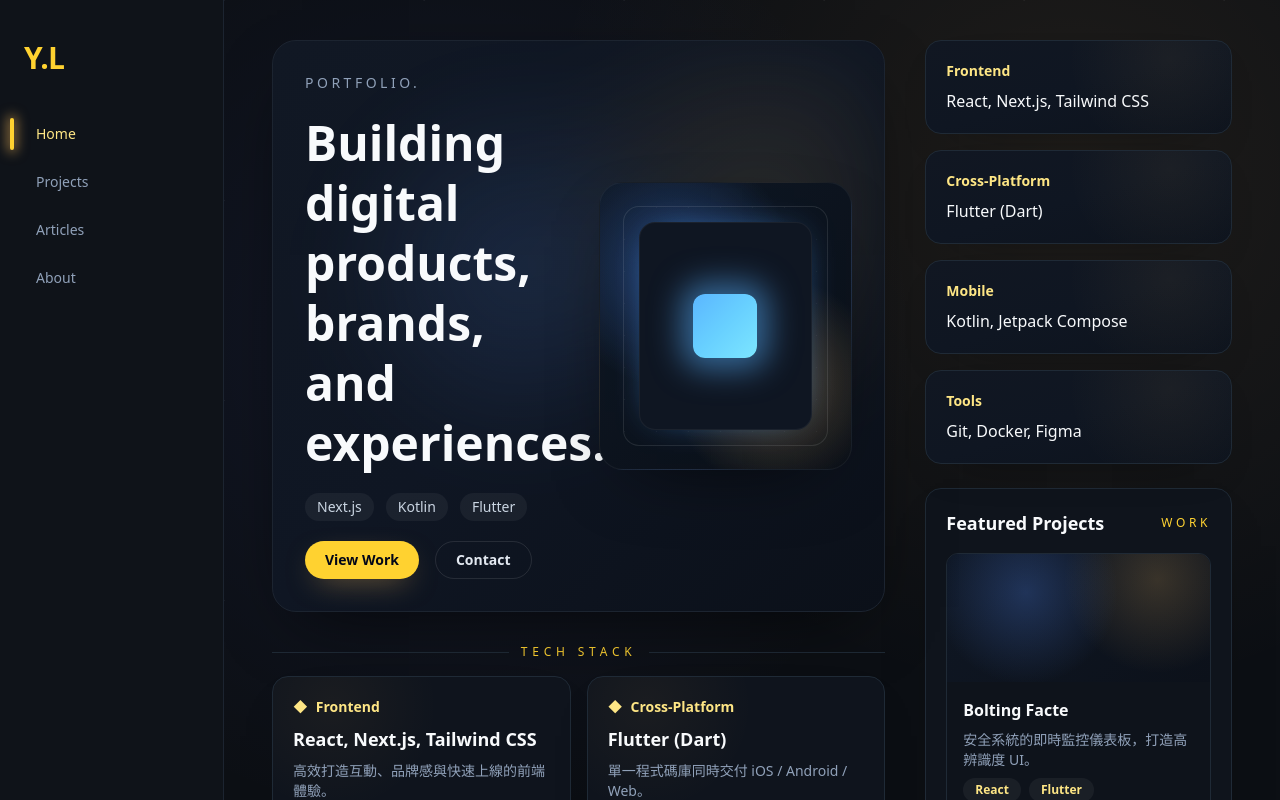
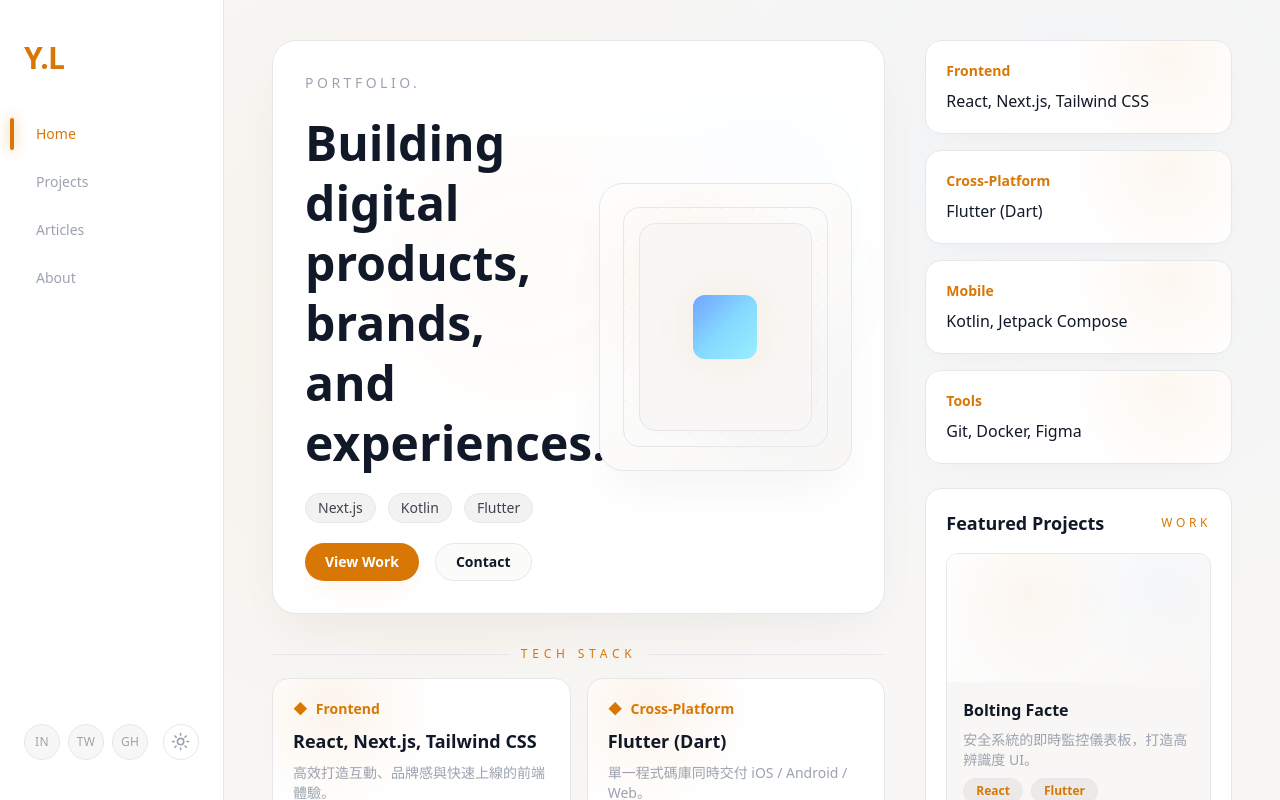
Before and after one commit to CatYunnnn/myWeb, a Next.js app: page / in a window 1280 px wide. Shown: the top 800 px of the page. Built offline with nearby package versions, Linux system fonts and the light colour scheme.

Commit message:
feat: implement seamless light and dark mode toggle with next-themes

```diff
--- a/app/articles/page.tsx
+++ b/app/articles/page.tsx
@@ -1,8 +1,8 @@
 const ArticlesPage = () => {
   return (
-    <div className="p-8 text-slate-100">
+    <div className="p-8 text-foreground transition-colors duration-500">
       <h1 className="text-2xl font-bold">Articles</h1>
-      <p className="mt-3 text-slate-400">內容即將推出，敬請期待。</p>
+      <p className="mt-3 text-muted">文章區塊建置中，敬請期待探索⋯</p>
     </div>
   );
 };
--- a/app/components/Sidebar/Sidebar.tsx
+++ b/app/components/Sidebar/Sidebar.tsx
@@ -3,6 +3,7 @@
 
 import Link from "next/link";
 import { usePathname } from "next/navigation";
+import { ThemeToggle } from "../ThemeToggle/ThemeToggle";
 
 const links = [
   { label: "Home", href: "/" },
@@ -21,9 +22,9 @@ export const Sidebar = () => {
   const pathname = usePathname();
 
   return (
-    <aside className="relative flex w-56 shrink-0 flex-col justify-between border-r border-[#1c2430] bg-[#0f1319] px-6 py-10 shadow-[8px_0_30px_-18px_rgba(0,0,0,0.7)]">
+    <aside className="sticky top-0 flex h-screen w-56 shrink-0 flex-col justify-between border-r border-border bg-card px-6 py-10 shadow-[8px_0_30px_-18px_rgba(0,0,0,0.05)] transition-colors duration-500 dark:shadow-[8px_0_30px_-18px_rgba(0,0,0,0.7)]">
       <div className="space-y-10">
-        <div className="text-3xl font-black tracking-tight text-amber-300">
+        <div className="text-3xl font-black tracking-tight text-accent transition-colors duration-500">
           Y.L
         </div>
 
@@ -38,20 +39,20 @@ export const Sidebar = () => {
               <Link
                 key={item.href}
                 href={item.href}
-                className="group relative flex items-center gap-3 rounded-full px-3 py-2 text-sm font-medium text-slate-300 transition"
+                className="group relative flex items-center gap-3 rounded-full px-3 py-2 text-sm font-medium text-muted transition hover:text-foreground"
               >
                 <span
                   className={`absolute left-[-14px] h-8 w-1 rounded-full transition-all ${
                     active
-                      ? "bg-amber-300 shadow-[0_0_12px_3px_rgba(255,193,94,0.5)]"
-                      : "bg-transparent group-hover:bg-slate-500/60"
+                      ? "bg-accent shadow-[0_0_12px_3px_var(--glow-accent)]"
+                      : "bg-transparent group-hover:bg-muted/40"
                   }`}
                 />
                 <span
                   className={`${
                     active
-                      ? "text-amber-200"
-                      : "text-slate-400 group-hover:text-white"
+                      ? "text-accent"
+                      : "text-muted group-hover:text-foreground"
                   }`}
                 >
                   {item.label}
@@ -62,17 +63,20 @@ export const Sidebar = () => {
         </nav>
       </div>
 
-      <div className="flex items-center gap-3 text-slate-400">
+      <div className="flex items-center gap-2">
+        <div className="flex flex-1 items-center gap-2 text-muted">
           {socials.map((item) => (
             <Link
               key={item.label}
               href={item.href}
-            className="flex h-9 w-9 items-center justify-center rounded-full border border-[#1f2a36] bg-[#121821] text-xs uppercase tracking-wide transition hover:border-amber-300 hover:text-amber-200 hover:shadow-[0_0_15px_-4px_rgba(255,193,94,0.5)]"
+              className="flex h-9 w-9 items-center justify-center rounded-full border border-border bg-background text-xs uppercase tracking-wide transition-all hover:border-accent hover:text-accent hover:shadow-[0_0_15px_-4px_var(--glow-accent)]"
             >
               {item.abbr}
             </Link>
           ))}
         </div>
+        <ThemeToggle />
+      </div>
     </aside>
   );
 };
--- /dev/null
+++ b/app/components/ThemeProvider.tsx
@@ -0,0 +1,11 @@
+"use client";
+
+import { ThemeProvider as NextThemesProvider } from "next-themes";
+import * as React from "react";
+
+export function ThemeProvider({
+  children,
+  ...props
+}: React.ComponentProps<typeof NextThemesProvider>) {
+  return <NextThemesProvider {...props}>{children}</NextThemesProvider>;
+}
--- /dev/null
+++ b/app/components/ThemeToggle/ThemeToggle.tsx
@@ -0,0 +1,32 @@
+"use client";
+
+import * as React from "react";
+import { Moon, Sun } from "lucide-react";
+import { useTheme } from "next-themes";
+
+export function ThemeToggle() {
+  const { theme, setTheme } = useTheme();
+  // Avoid hydration mismatch by only rendering after mount
+  const [mounted, setMounted] = React.useState(false);
+
+  React.useEffect(() => {
+    setMounted(true);
+  }, []);
+
+  if (!mounted) {
+    return (
+      <div className="flex h-9 w-9 items-center justify-center rounded-full border border-border bg-card"></div>
+    );
+  }
+
+  return (
+    <button
+      onClick={() => setTheme(theme === "dark" ? "light" : "dark")}
+      className="group relative flex h-9 w-9 items-center justify-center rounded-full border border-border bg-card text-muted transition-all hover:border-accent hover:text-accent hover:shadow-[0_0_15px_-4px_var(--color-accent)]"
+      aria-label="Toggle theme"
+    >
+      <Sun className="absolute h-[1.2rem] w-[1.2rem] rotate-0 scale-100 transition-all dark:-rotate-90 dark:scale-0" />
+      <Moon className="absolute h-[1.2rem] w-[1.2rem] rotate-90 scale-0 transition-all dark:rotate-0 dark:scale-100" />
+    </button>
+  );
+}
--- a/app/globals.css
+++ b/app/globals.css
@@ -1,39 +1,49 @@
 @import "tailwindcss";
 
 :root {
-  /* base colors */
-  --color-bg: #f4f3f1;
-  --color-text: #1c1c1c;
-  --color-muted: #6b6b6b;
-  --color-accent: #9c7a2f;
+  /* Soft Editorial Light Mode */
+  --bg: #f8f7f5;
+  --fg: #111827;
+  --accent: #d97706; /* amber 600 */
+  --accent-hover: #b45309;
+  --card: #ffffff;
+  --border: #e5e7eb;
+  --muted: #9ca3af;
 
-  /* surface */
-  --color-surface: #ffffff;
-  --color-border: #e5e5e5;
+  /* Light mode specific gradients/shadows */
+  --glow-accent: rgba(217, 119, 6, 0.2);
+  --mesh-1: rgba(217, 119, 6, 0.05); /* very subtle amber */
+  --mesh-2: rgba(59, 130, 246, 0.03); /* subtle blue */
 }
 
 .dark {
-  --color-bg: #1e2327;
-  --color-text: #eaeaea;
-  --color-muted: #a0a0a0;
-  --color-accent: #c9a24d;
+  /* Neon Pulse Dark Mode */
+  --bg: #0c0f14;
+  --fg: #f1f5f9;
+  --accent: #fcd34d; /* amber 300 */
+  --accent-hover: #fce68a;
+  --card: #0f141d;
+  --border: #1f2a36;
+  --muted: #64748b;
 
-  --color-surface: #262b30;
-  --color-border: #333840;
+  /* Dark mode specific gradients/glows */
+  --glow-accent: rgba(252, 211, 77, 0.5);
+  --mesh-1: rgba(86, 142, 255, 0.25);
+  --mesh-2: rgba(255, 193, 94, 0.18);
 }
 
 @theme inline {
-  --color-background: var(--color-bg);
-  --color-foreground: var(--color-text);
-  --color-muted: var(--color-muted);
-  --color-accent: var(--color-accent);
-  --color-surface: var(--color-surface);
-  --color-border: var(--color-border);
+  --color-background: var(--bg);
+  --color-foreground: var(--fg);
+  --color-accent: var(--accent);
+  --color-accent-hover: var(--accent-hover);
+  --color-card: var(--card);
+  --color-border: var(--border);
+  --color-muted: var(--muted);
 }
 
 body {
-  background-color: var(--color-bg);
-  color: var(--color-text);
-  font-family: system-ui, -apple-system, BlinkMacSystemFont,
-    "Segoe UI", sans-serif;
+  background-color: var(--bg);
+  color: var(--fg);
+  font-family: system-ui, -apple-system, BlinkMacSystemFont, "Segoe UI", sans-serif;
 }
--- a/app/layout.tsx
+++ b/app/layout.tsx
@@ -3,6 +3,7 @@ import { Geist, Geist_Mono } from "next/font/google";
 import "./globals.css";
 //////// components
 import { Sidebar } from "./components/Sidebar/Sidebar";
+import { ThemeProvider } from "./components/ThemeProvider";
 
 const geistSans = Geist({
   variable: "--font-geist-sans",
@@ -25,14 +26,21 @@ export default function RootLayout({
   children: React.ReactNode;
 }>) {
   return (
-    <html lang="en" className="dark">
+    <html lang="en" suppressHydrationWarning>
       <body
-        className={`${geistSans.variable} ${geistMono.variable} antialiased bg-[#0c0f14] text-slate-100`}
+        className={`${geistSans.variable} ${geistMono.variable} antialiased bg-background text-foreground transition-colors duration-500`}
       >
-        <div className="flex min-h-screen bg-[#0c0f14] text-slate-100">
-          <Sidebar />
-          <div className="flex-1">{children}</div>
-        </div>
+        <ThemeProvider
+          attribute="class"
+          defaultTheme="system"
+          enableSystem
+          disableTransitionOnChange
+        >
+          <div className="flex min-h-screen bg-background text-foreground transition-colors duration-500">
+            <Sidebar />
+            <div className="flex-1">{children}</div>
+          </div>
+        </ThemeProvider>
       </body>
     </html>
   );
--- a/app/page.tsx
+++ b/app/page.tsx
@@ -57,53 +57,53 @@ const projects = [
 
 export default function Home() {
   return (
-    <div className="relative min-h-screen overflow-hidden bg-[#0c0f14]">
+    <div className="relative min-h-screen overflow-hidden bg-background transition-colors duration-500">
       <div className="pointer-events-none absolute inset-0">
-        <div className="absolute inset-0 bg-[radial-gradient(circle_at_20%_20%,rgba(88,111,255,0.08),transparent_30%),radial-gradient(circle_at_80%_10%,rgba(255,187,92,0.08),transparent_30%),radial-gradient(circle_at_60%_70%,rgba(68,192,255,0.06),transparent_28%)]" />
-        <div className="absolute inset-0 bg-[linear-gradient(120deg,rgba(255,255,255,0.05)_1px,transparent_1px),linear-gradient(210deg,rgba(255,255,255,0.03)_1px,transparent_1px)] bg-[length:200px_200px]" />
+        <div className="absolute inset-0 bg-[radial-gradient(circle_at_20%_20%,var(--mesh-1),transparent_30%),radial-gradient(circle_at_80%_10%,var(--mesh-2),transparent_30%),radial-gradient(circle_at_60%_70%,var(--mesh-1),transparent_28%)] transition-colors duration-500" />
+        <div className="absolute inset-0 bg-[linear-gradient(120deg,var(--color-border)_1px,transparent_1px),linear-gradient(210deg,var(--color-border)_1px,transparent_1px)] bg-[length:200px_200px] transition-colors duration-500 opacity-60 dark:opacity-100" />
       </div>
 
       <main className="relative mx-auto max-w-7xl px-6 py-10 lg:px-12">
         <div className="grid gap-10 lg:grid-cols-[2fr_1fr]">
           <section className="space-y-8">
             {/* Hero */}
-            <div className="relative overflow-hidden rounded-3xl border border-[#1c2430] bg-gradient-to-br from-[#111824] via-[#0f1623] to-[#0b1019] p-8 shadow-[0_25px_70px_-30px_rgba(0,0,0,0.75)]">
-              <div className="absolute inset-0 opacity-60 blur-2xl" style={{ background: "radial-gradient(circle at 40% 40%, rgba(96, 156, 255, 0.25), transparent 40%), radial-gradient(circle at 80% 30%, rgba(255, 204, 102, 0.2), transparent 35%)" }} />
+            <div className="relative overflow-hidden rounded-3xl border border-border bg-card p-8 shadow-[0_25px_50px_-12px_rgba(0,0,0,0.05)] transition-all duration-500 dark:shadow-[0_25px_70px_-30px_rgba(0,0,0,0.75)]">
+              <div className="absolute inset-0 opacity-60 blur-2xl bg-[radial-gradient(circle_at_40%_40%,var(--mesh-1),transparent_40%),radial-gradient(circle_at_80%_30%,var(--mesh-2),transparent_35%)] transition-colors duration-500" />
 
               <div className="relative grid items-center gap-10 lg:grid-cols-2">
                 <div className="space-y-5">
-                  <p className="text-sm uppercase tracking-[0.25em] text-slate-400">
-                 Portfolio.
+                  <p className="text-sm uppercase tracking-[0.25em] text-muted">
+                    Portfolio.
                   </p>
-                  <h1 className="text-4xl font-bold leading-tight text-slate-50 md:text-5xl">
+                  <h1 className="text-4xl font-bold leading-tight text-foreground md:text-5xl">
                     Building digital products, brands, and experiences.
                   </h1>
-                  <div className="flex flex-wrap items-center gap-3 text-sm text-slate-300">
-                    <span className="rounded-full bg-white/5 px-3 py-1">
+                  <div className="flex flex-wrap items-center gap-3 text-sm text-foreground/80">
+                    <span className="rounded-full bg-black/5 dark:bg-white/5 border border-border px-3 py-1">
                       Next.js
                     </span>
-                    <span className="rounded-full bg-white/5 px-3 py-1">
+                    <span className="rounded-full bg-black/5 dark:bg-white/5 border border-border px-3 py-1">
                       Kotlin
                     </span>
-                    <span className="rounded-full bg-white/5 px-3 py-1">
+                    <span className="rounded-full bg-black/5 dark:bg-white/5 border border-border px-3 py-1">
                       Flutter
                     </span>
                   </div>
                   <div className="flex flex-wrap gap-4">
-                    <button className="rounded-full bg-amber-300 px-5 py-2 text-sm font-semibold text-slate-950 shadow-[0_10px_30px_-12px_rgba(255,193,94,0.6)] transition hover:-translate-y-0.5 hover:shadow-[0_12px_40px_-14px_rgba(255,193,94,0.8)]">
+                    <button className="rounded-full bg-accent px-5 py-2 text-sm font-semibold text-white dark:text-slate-950 shadow-[0_10px_30px_-12px_var(--glow-accent)] transition hover:-translate-y-0.5 hover:bg-accent-hover hover:shadow-[0_12px_40px_-14px_var(--glow-accent)]">
                       View Work
                     </button>
-                    <button className="rounded-full border border-white/10 px-5 py-2 text-sm font-semibold text-slate-200 transition hover:border-amber-200 hover:text-amber-200">
+                    <button className="rounded-full border border-border px-5 py-2 text-sm font-semibold text-foreground transition hover:border-accent hover:text-accent bg-background/50 backdrop-blur">
                       Contact
                     </button>
                   </div>
                 </div>
 
-                <div className="relative flex items-center justify-center">
-                  <div className="h-72 w-72 rounded-3xl border border-white/5 bg-[radial-gradient(circle_at_30%_30%,rgba(76,140,255,0.35),transparent_45%),radial-gradient(circle_at_70%_70%,rgba(255,196,110,0.28),transparent_40%),linear-gradient(135deg,#0e1724,#0a0f17)] shadow-[0_25px_80px_-40px_rgba(0,0,0,0.8)]">
-                    <div className="absolute inset-6 rounded-2xl border border-white/10 bg-[linear-gradient(120deg,rgba(255,255,255,0.05)_1px,transparent_1px)] bg-[length:32px_32px]" />
-                    <div className="absolute inset-10 flex items-center justify-center rounded-2xl border border-white/5 bg-[#0f1622] shadow-[0_0_35px_-18px_rgba(77,162,255,0.9)]">
-                      <div className="h-16 w-16 rounded-xl bg-gradient-to-br from-[#5bb6ff] via-[#68d0ff] to-[#7ce6ff] shadow-[0_0_30px_12px_rgba(88,178,255,0.5)]" />
+                <div className="relative flex items-center justify-center hidden sm:flex">
+                  <div className="h-72 w-72 rounded-3xl border border-border bg-[radial-gradient(circle_at_30%_30%,var(--mesh-1),transparent_45%),radial-gradient(circle_at_70%_70%,var(--mesh-2),transparent_40%),linear-gradient(135deg,var(--color-card),var(--color-background))] shadow-[0_25px_50px_-12px_rgba(0,0,0,0.05)] transition-all duration-500 dark:shadow-[0_25px_80px_-40px_rgba(0,0,0,0.8)]">
+                    <div className="absolute inset-6 rounded-2xl border border-border bg-[linear-gradient(120deg,var(--color-border)_1px,transparent_1px)] bg-[length:32px_32px]" />
+                    <div className="absolute inset-10 flex items-center justify-center rounded-2xl border border-border bg-background shadow-[0_0_35px_-18px_var(--mesh-1)]">
+                      <div className="h-16 w-16 rounded-xl bg-gradient-to-br from-[#72a3ff] via-[#85d8ff] to-[#99efff] shadow-[0_0_30px_12px_var(--mesh-1)] dark:from-[#5bb6ff] dark:via-[#68d0ff] dark:to-[#7ce6ff]" />
                     </div>
                   </div>
                 </div>
@@ -112,30 +112,30 @@ export default function Home() {
 
             {/* Tech Stack */}
             <div className="space-y-4">
-              <div className="flex items-center gap-3 text-slate-300">
-                <div className="h-[1px] flex-1 bg-[#1f2a36]" />
-                <span className="text-xs uppercase tracking-[0.4em] text-amber-300">
+              <div className="flex items-center gap-3 text-muted">
+                <div className="h-[1px] flex-1 bg-border" />
+                <span className="text-xs uppercase tracking-[0.4em] text-accent">
                   Tech Stack
                 </span>
-                <div className="h-[1px] flex-1 bg-[#1f2a36]" />
+                <div className="h-[1px] flex-1 bg-border" />
               </div>
 
               <div className="grid gap-4 md:grid-cols-2">
                 {techCards.map((card) => (
                   <div
                     key={card.title}
-                    className="relative overflow-hidden rounded-2xl border border-[#1f2a36] bg-[#0f141d] p-5 shadow-[0_20px_60px_-40px_rgba(0,0,0,0.8)]"
+                    className="relative overflow-hidden rounded-2xl border border-border bg-card p-5 shadow-[0_10px_30px_-15px_rgba(0,0,0,0.05)] transition-colors duration-500 dark:shadow-[0_20px_60px_-40px_rgba(0,0,0,0.8)]"
                   >
-                    <div className="absolute inset-0 opacity-40" style={{ background: "radial-gradient(circle at 20% 20%, rgba(255,193,94,0.12), transparent 40%)" }} />
+                    <div className="absolute inset-0 opacity-40 bg-[radial-gradient(circle_at_20%_20%,var(--glow-accent),transparent_40%)] transition-colors duration-500" />
                     <div className="relative space-y-2">
-                      <div className="flex items-center gap-2 text-sm font-semibold text-amber-200">
+                      <div className="flex items-center gap-2 text-sm font-semibold text-accent">
                         <span>◆</span>
                         <span>{card.title}</span>
                       </div>
-                      <div className="text-lg font-semibold text-slate-50">
+                      <div className="text-lg font-semibold text-foreground">
                         {card.subtitle}
                       </div>
-                      <p className="text-sm text-slate-400">{card.description}</p>
+                      <p className="text-sm text-muted">{card.description}</p>
                     </div>
                   </div>
                 ))}
@@ -148,14 +148,14 @@ export default function Home() {
               {quickCards.map((card) => (
                 <div
                   key={card.title}
-                  className="relative overflow-hidden rounded-2xl border border-[#1f2a36] bg-gradient-to-br from-[#111722] via-[#0f1622] to-[#0d131d] p-5 shadow-[0_18px_50px_-35px_rgba(0,0,0,0.7)]"
+                  className="relative overflow-hidden rounded-2xl border border-border bg-card p-5 shadow-[0_10px_30px_-15px_rgba(0,0,0,0.05)] transition-colors duration-500 dark:shadow-[0_18px_50px_-35px_rgba(0,0,0,0.7)]"
                 >
-                  <div className="absolute inset-0 opacity-30" style={{ background: "radial-gradient(circle at 80% 20%, rgba(255,193,94,0.18), transparent 40%)" }} />
+                  <div className="absolute inset-0 opacity-30 bg-[radial-gradient(circle_at_80%_20%,var(--glow-accent),transparent_40%)] transition-colors duration-500" />
                   <div className="relative space-y-2">
-                    <div className="text-sm font-semibold text-amber-200">
+                    <div className="text-sm font-semibold text-accent">
                       {card.title}
                     </div>
-                    <div className="text-base font-medium text-slate-50">
+                    <div className="text-base font-medium text-foreground">
                       {card.subtitle}
                     </div>
                   </div>
@@ -163,12 +163,12 @@ export default function Home() {
               ))}
             </div>
 
-            <div className="rounded-2xl border border-[#1f2a36] bg-[#0f141c] p-5 shadow-[0_20px_55px_-38px_rgba(0,0,0,0.8)]">
+            <div className="rounded-2xl border border-border bg-card p-5 shadow-[0_10px_30px_-15px_rgba(0,0,0,0.05)] transition-colors duration-500 dark:shadow-[0_20px_55px_-38px_rgba(0,0,0,0.8)]">
               <div className="mb-4 flex items-center justify-between">
-                <h3 className="text-lg font-semibold text-slate-50">
+                <h3 className="text-lg font-semibold text-foreground">
                   Featured Projects
                 </h3>
-                <span className="text-xs uppercase tracking-[0.3em] text-amber-300">
+                <span className="text-xs uppercase tracking-[0.3em] text-accent">
                   Work
                 </span>
               </div>
@@ -176,21 +176,21 @@ export default function Home() {
                 {projects.map((project) => (
                   <div
                     key={project.title}
-                    className="group overflow-hidden rounded-xl border border-[#1f2a36] bg-[#0e131b] transition hover:border-amber-200/60 hover:shadow-[0_15px_45px_-28px_rgba(255,193,94,0.6)]"
+                    className="group overflow-hidden rounded-xl border border-border bg-background transition-all hover:border-accent hover:shadow-[0_10px_30px_-15px_var(--glow-accent)] dark:hover:shadow-[0_15px_45px_-28px_var(--glow-accent)]"
                   >
-                    <div className="h-32 bg-[radial-gradient(circle_at_30%_30%,rgba(86,142,255,0.25),transparent_45%),radial-gradient(circle_at_80%_20%,rgba(255,193,94,0.18),transparent_40%),linear-gradient(135deg,#0f1724,#0c111a)]" />
+                    <div className="h-32 bg-[radial-gradient(circle_at_30%_30%,var(--mesh-1),transparent_45%),radial-gradient(circle_at_80%_20%,var(--mesh-2),transparent_40%),linear-gradient(135deg,var(--color-card),var(--color-background))]" />
                     <div className="space-y-2 p-4">
-                      <div className="text-base font-semibold text-slate-50">
+                      <div className="text-base font-semibold text-foreground">
                         {project.title}
                       </div>
-                      <p className="text-sm text-slate-400">
+                      <p className="text-sm text-muted">
                         {project.description}
                       </p>
                       <div className="flex flex-wrap gap-2">
                         {project.tags.map((tag) => (
                           <span
                             key={tag}
-                            className="rounded-full bg-white/5 px-3 py-1 text-xs font-semibold text-amber-200"
+                            className="rounded-full border border-border bg-black/5 px-3 py-1 text-xs font-semibold text-accent dark:bg-white/5"
                           >
                             {tag}
                           </span>
--- a/package.json
+++ b/package.json
@@ -9,7 +9,9 @@
     "lint": "eslint"
   },
   "dependencies": {
+    "lucide-react": "^1.7.0",
     "next": "16.1.1",
+    "next-themes": "^0.4.6",
     "react": "19.2.3",
     "react-dom": "19.2.3"
   },
```
Also changed, not shown: 1 other file (tests, documents, lock files or other folders). Lines whose indentation alone changed are shown as unchanged.
